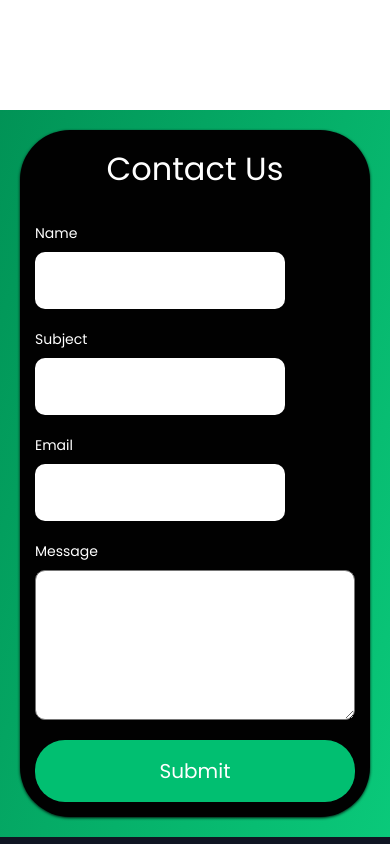
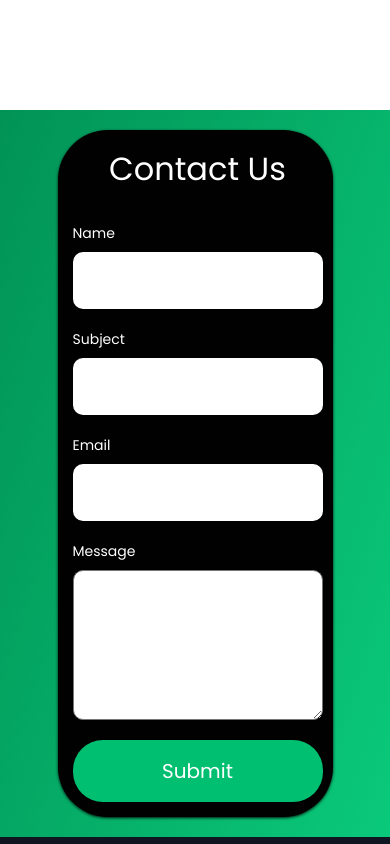
Before and after one commit to Shadyxstep/landform-granite, a React (Create React App) app: page / in a window 390 px wide. Shown: the part 5240-6084 px from the top of the page. Built offline with nearby package versions, Linux system fonts and the light colour scheme.

Commit message:
another media query commit

```diff
--- a/src/components/Contact/ContactElements.js
+++ b/src/components/Contact/ContactElements.js
@@ -48,6 +48,7 @@ export const Form = styled.form`
 
     @media screen and (max-width: 400px) {
         padding: 15px 15px;
+        max-width: 275px;
     }
 `
 
```
